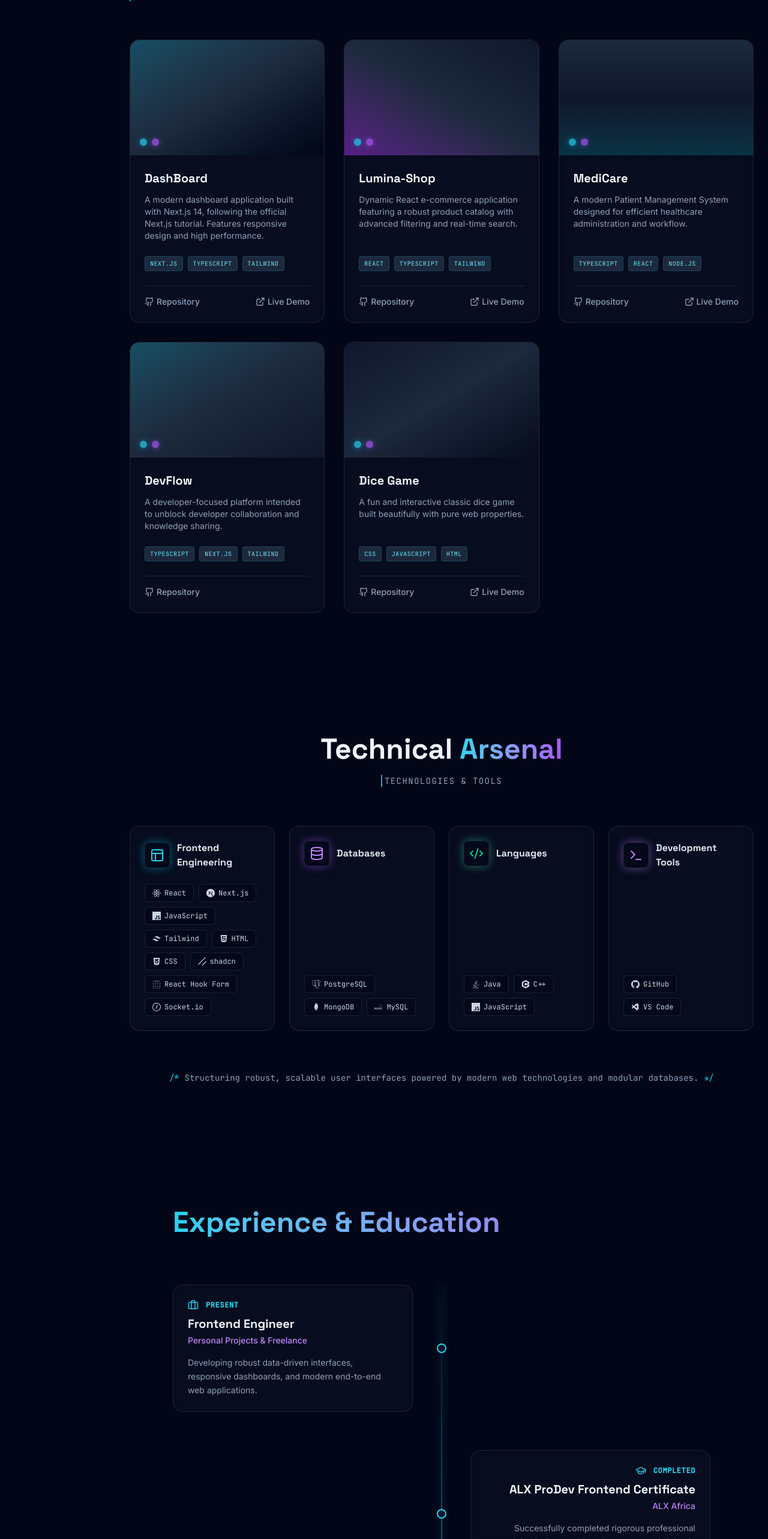
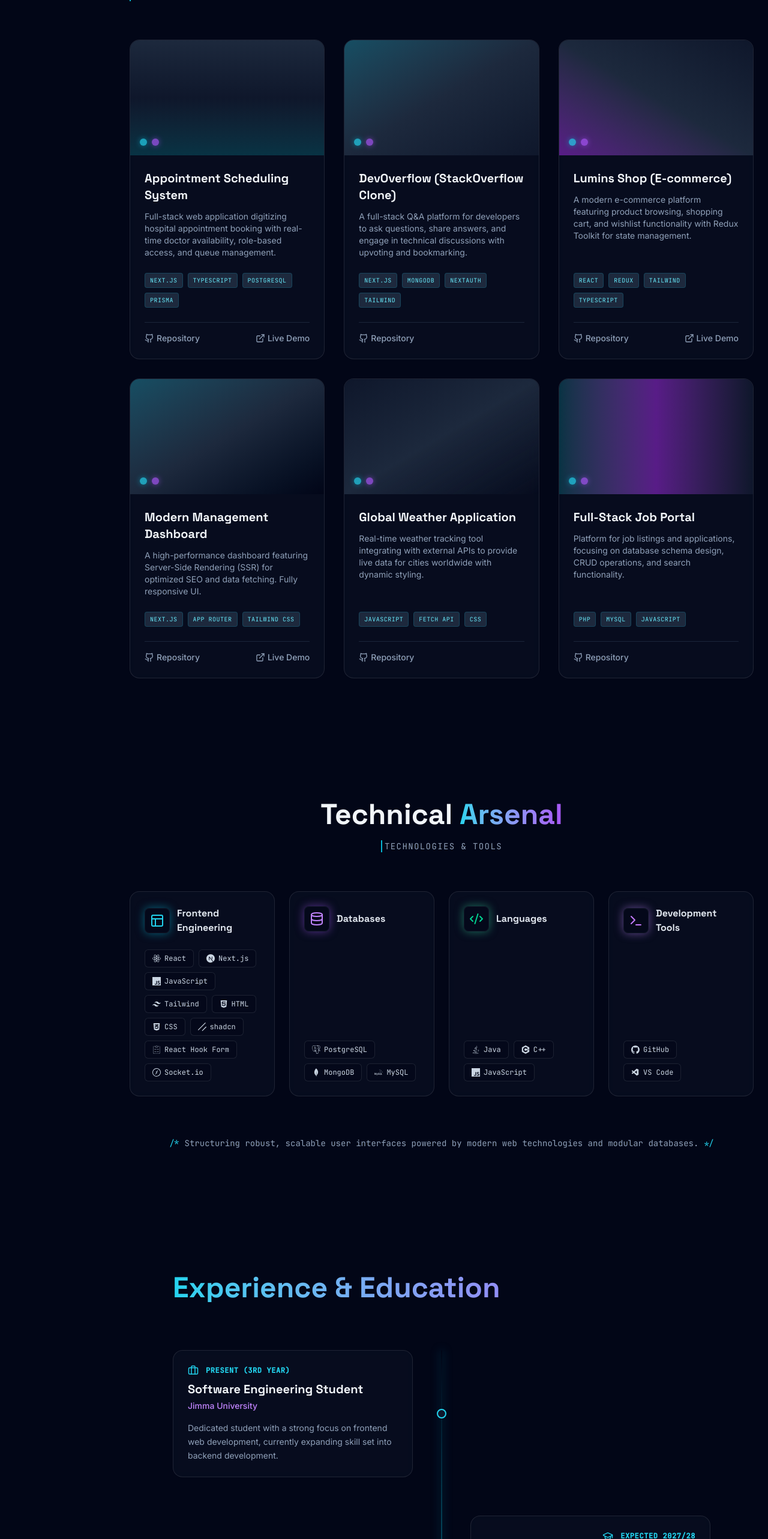
Before and after one commit to devAbdiT/Personal-Portfolio, a React (Vite) app: page / in a window 1280 px wide. Shown: the part 978-3544 px from the top of the page at 60% size. Built offline with nearby package versions, Linux system fonts and the light colour scheme.

Commit message:
feat(portfolio): update experience and projects data
Refreshed the experience section to reflect current academic status and updated the project list with recent full-stack applications to better showcase technical expertise.

```diff
--- a/src/components/Experience.tsx
+++ b/src/components/Experience.tsx
@@ -5,10 +5,17 @@ export function Experience() {
   const experiences = [
     {
       type: 'work',
-      title: "Frontend Engineer",
-      organization: "Personal Projects & Freelance",
-      date: "Present",
-      description: "Developing robust data-driven interfaces, responsive dashboards, and modern end-to-end web applications."
+      title: "Software Engineering Student",
+      organization: "Jimma University",
+      date: "Present (3rd Year)",
+      description: "Dedicated student with a strong focus on frontend web development, currently expanding skill set into backend development."
+    },
+    {
+      type: 'edu',
+      title: "BSc in Software Engineering",
+      organization: "Jimma University, Ethiopia",
+      date: "Expected 2027/28",
+      description: "Relevant Coursework: Data Structures & Algorithms, Object-Oriented Programming (Java/C++), Database Management Systems, Web Programming."
     },
     {
       type: 'edu',
@@ -16,13 +23,6 @@ export function Experience() {
       organization: "ALX Africa",
       date: "Completed",
       description: "Successfully completed rigorous professional training in Frontend Development, specializing in React, Next.js, and modern architectural practices."
-    },
-    {
-      type: 'edu',
-      title: "Undergraduate Student",
-      organization: "University",
-      date: "Present",
-      description: "Pursuing higher education while actively translating academic theory into real-world software engineering practice."
     }
   ];
 
--- a/src/components/Projects.tsx
+++ b/src/components/Projects.tsx
@@ -6,48 +6,57 @@ export function Projects() {
   const projects = [
     {
       id: 1,
-      title: "DashBoard",
-      description: "A modern dashboard application built with Next.js 14, following the official Next.js tutorial. Features responsive design and high performance.",
-      tags: ["Next.js", "TypeScript", "Tailwind"],
+      title: "Appointment Scheduling System",
+      description: "Full-stack web application digitizing hospital appointment booking with real-time doctor availability, role-based access, and queue management.",
+      tags: ["Next.js", "TypeScript", "PostgreSQL", "Prisma"],
+      repo: "https://github.com/devAbdiT/MediCare",
+      demo: "https://medi-care-tan-seven.vercel.app/",
+      image: "bg-gradient-to-b from-slate-800 via-slate-900 to-primary-950"
+    },
+    {
+      id: 2,
+      title: "DevOverflow (StackOverflow Clone)",
+      description: "A full-stack Q&A platform for developers to ask questions, share answers, and engage in technical discussions with upvoting and bookmarking.",
+      tags: ["Next.js", "MongoDB", "NextAuth", "Tailwind"],
+      repo: "https://github.com/devAbdiT/DevFlow",
+      demo: "",
+      image: "bg-gradient-to-tl from-slate-900 via-slate-800 to-primary-900"
+    },
+    {
+      id: 3,
+      title: "Lumins Shop (E-commerce)",
+      description: "A modern e-commerce platform featuring product browsing, shopping cart, and wishlist functionality with Redux Toolkit for state management.",
+      tags: ["React", "Redux", "Tailwind", "TypeScript"],
+      repo: "https://github.com/devAbdiT/Lumina-Shop",
+      demo: "https://lumina-shop-wine.vercel.app/",
+      image: "bg-gradient-to-tr from-secondary-900 via-slate-800 to-slate-900"
+    },
+    {
+      id: 4,
+      title: "Modern Management Dashboard",
+      description: "A high-performance dashboard featuring Server-Side Rendering (SSR) for optimized SEO and data fetching. Fully responsive UI.",
+      tags: ["Next.js", "App Router", "Tailwind CSS"],
       repo: "https://github.com/devAbdiT/DashBoard",
       demo: "https://dash-board-rose.vercel.app/",
       image: "bg-gradient-to-br from-primary-900 via-slate-800 to-slate-950"
     },
     {
-      id: 2,
-      title: "Lumina-Shop",
-      description: "Dynamic React e-commerce application featuring a robust product catalog with advanced filtering and real-time search.",
-      tags: ["React", "TypeScript", "Tailwind"],
-      repo: "https://github.com/devAbdiT/Lumina-Shop",
-      demo: "https://lumina-shop-wine.vercel.app/",
-      image: "bg-gradient-to-tr from-secondary-900 via-slate-800 to-slate-900"
-    },
-    {
-      id: 3,
-      title: "MediCare",
-      description: "A modern Patient Management System designed for efficient healthcare administration and workflow.",
-      tags: ["TypeScript", "React", "Node.js"],
-      repo: "https://github.com/devAbdiT/MediCare",
-      demo: "https://medi-care-tan-seven.vercel.app/",
-      image: "bg-gradient-to-b from-slate-800 via-slate-900 to-primary-950"
-    },
-    {
-      id: 4,
-      title: "DevFlow",
-      description: "A developer-focused platform intended to unblock developer collaboration and knowledge sharing.",
-      tags: ["TypeScript", "Next.js", "Tailwind"],
-      repo: "https://github.com/devAbdiT/DevFlow",
+      id: 5,
+      title: "Global Weather Application",
+      description: "Real-time weather tracking tool integrating with external APIs to provide live data for cities worldwide with dynamic styling.",
+      tags: ["JavaScript", "Fetch API", "CSS"],
+      repo: "https://github.com/devAbdiT",
       demo: "",
-      image: "bg-gradient-to-tl from-slate-900 via-slate-800 to-primary-900"
+      image: "bg-gradient-to-br from-slate-900 via-slate-800 to-secondary-950"
     },
     {
       id: 6,
-      title: "Dice Game",
-      description: "A fun and interactive classic dice game built beautifully with pure web properties.",
-      tags: ["CSS", "JavaScript", "HTML"],
-      repo: "https://github.com/devAbdiT/Dice-game",
-      demo: "https://joyful-hotteok-3a466c.netlify.app/",
-      image: "bg-gradient-to-br from-slate-900 via-slate-800 to-secondary-950"
+      title: "Full-Stack Job Portal",
+      description: "Platform for job listings and applications, focusing on database schema design, CRUD operations, and search functionality.",
+      tags: ["PHP", "MySQL", "JavaScript"],
+      repo: "https://github.com/devAbdiT",
+      demo: "",
+      image: "bg-gradient-to-r from-primary-950 via-secondary-900 to-slate-900"
     }
   ];
 
```
